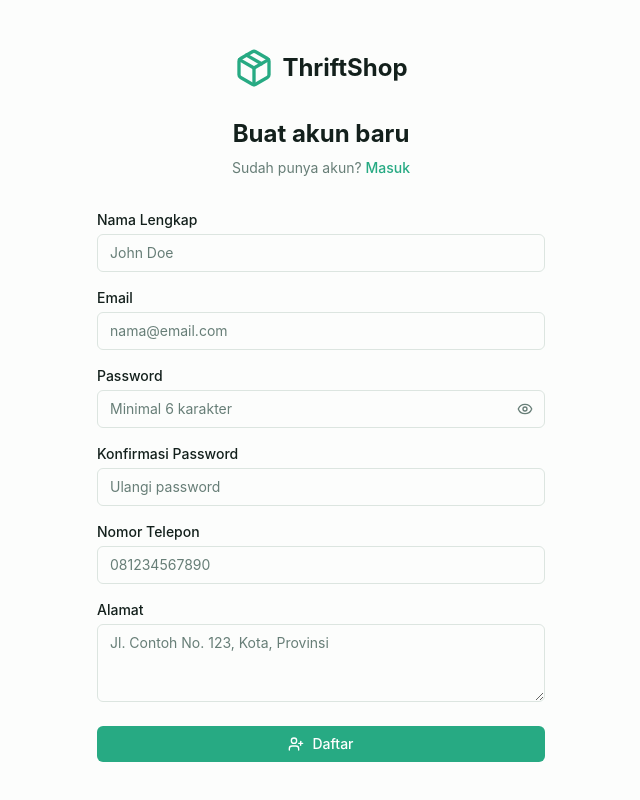
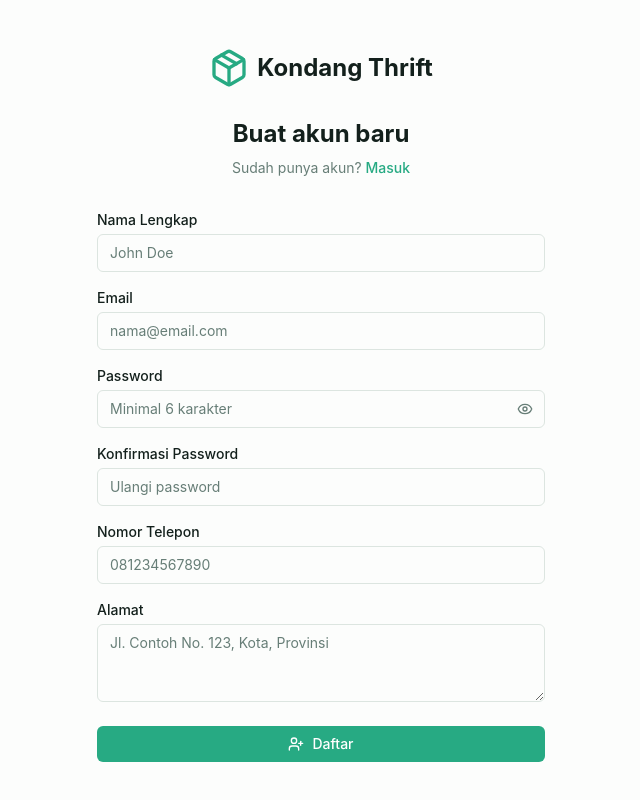
Before and after one commit to Djastin28/thrift-app-fe, a React (Vite) app: page /register in a window 1280 px wide. Shown: the top 800 px of the page, without its empty margins (319-959 px from the left). Built offline with nearby package versions, Linux system fonts and the light colour scheme; no server answers.

Commit message:
feat: fixing nama aplikasi ke kondang thrift

```diff
--- a/index.html
+++ b/index.html
@@ -4,7 +4,7 @@
     <meta charset="UTF-8" />
     <link rel="icon" type="image/svg+xml" href="/vite.svg" />
     <meta name="viewport" content="width=device-width, initial-scale=1.0" />
-    <title>thrift-app-fe</title>
+    <title>Kondang Thrift - Marketplace Barang Preloved</title>
   </head>
   <body>
     <div id="root"></div>
--- a/src/components/layout/Footer.jsx
+++ b/src/components/layout/Footer.jsx
@@ -13,7 +13,7 @@ export function Footer() {
                 <Package className="h-5 w-5" />
               </div>
               <span className="text-xl font-bold bg-gradient-to-r from-primary to-accent bg-clip-text text-transparent">
-                ThriftShop
+                Kondang Thrift
               </span>
             </Link>
             <p className="text-sm text-muted-foreground leading-relaxed">
@@ -83,7 +83,7 @@ export function Footer() {
             <ul className="space-y-3 text-sm">
               <li className="flex items-center gap-2 text-muted-foreground">
                 <Mail className="h-4 w-4 text-primary" />
-                support@thriftshop.com
+                support@kondangthrift.com
               </li>
               <li className="flex items-center gap-2 text-muted-foreground">
                 <Phone className="h-4 w-4 text-primary" />
@@ -91,7 +91,7 @@ export function Footer() {
               </li>
               <li className="flex items-start gap-2 text-muted-foreground">
                 <MapPin className="h-4 w-4 text-primary shrink-0 mt-0.5" />
-                Jakarta, Indonesia
+                Surkarta, Indonesia
               </li>
             </ul>
           </div>
@@ -99,7 +99,7 @@ export function Footer() {
 
         <div className="mt-10 border-t pt-8 flex flex-col md:flex-row items-center justify-between gap-4">
           <p className="text-sm text-muted-foreground">
-            &copy; {new Date().getFullYear()} ThriftShop. All rights reserved.
+            &copy; {new Date().getFullYear()} Kondang Thrift. All rights reserved.
           </p>
           <div className="flex items-center gap-6 text-sm text-muted-foreground">
             <a href="#" className="hover:text-primary transition-colors">Kebijakan Privasi</a>
--- a/src/components/layout/Header.jsx
+++ b/src/components/layout/Header.jsx
@@ -46,7 +46,7 @@ export function Header() {
             <Package className="h-5 w-5" />
           </div>
           <span className="text-xl font-bold bg-gradient-to-r from-primary to-accent bg-clip-text text-transparent">
-            ThriftShop
+            Kondang Thrift
           </span>
         </Link>
 
--- a/src/pages/auth/Login.jsx
+++ b/src/pages/auth/Login.jsx
@@ -64,7 +64,7 @@ export default function Login() {
           <div className="flex h-10 w-10 items-center justify-center rounded-xl bg-white/20 backdrop-blur-sm">
             <Package className="h-6 w-6 text-white" />
           </div>
-          <span className="text-2xl font-bold text-white">ThriftShop</span>
+          <span className="text-2xl font-bold text-white">Kondang Thrift</span>
         </Link>
         <div>
           <h1 className="text-4xl font-bold text-white mb-4">
@@ -75,7 +75,7 @@ export default function Login() {
           </p>
         </div>
         <p className="text-sm text-white/60">
-          © 2025 ThriftShop. All rights reserved.
+          © 2025 Kondang Thrift. All rights reserved.
         </p>
       </div>
 
@@ -88,7 +88,7 @@ export default function Login() {
               <div className="flex h-10 w-10 items-center justify-center rounded-xl bg-primary">
                 <Package className="h-6 w-6 text-white" />
               </div>
-              <span className="text-2xl font-bold bg-gradient-to-r from-primary to-accent bg-clip-text text-transparent">ThriftShop</span>
+              <span className="text-2xl font-bold bg-gradient-to-r from-primary to-accent bg-clip-text text-transparent">Kondang Thrift</span>
             </Link>
           </div>
 
--- a/src/pages/auth/Register.jsx
+++ b/src/pages/auth/Register.jsx
@@ -71,7 +71,7 @@ export default function Register() {
         <div className="text-center">
           <Link to="/" className="inline-flex items-center space-x-2">
             <Package className="h-10 w-10 text-primary" />
-            <span className="text-2xl font-bold">ThriftShop</span>
+            <span className="text-2xl font-bold">Kondang Thrift</span>
           </Link>
           <h2 className="mt-6 text-2xl font-bold">Buat akun baru</h2>
           <p className="mt-2 text-sm text-muted-foreground">
--- a/src/pages/customer/Home.jsx
+++ b/src/pages/customer/Home.jsx
@@ -51,7 +51,7 @@ export default function Home() {
 
   useEffect(() => {
     fetchItems();
-  }, [page, search, selectedCategory, condition, minPrice, maxPrice, sortBy, sortOrder]);
+  }, [page, search, selectedCategory, condition, minPrice, maxPrice, sortBy, sortOrder, fetchItems]);
 
   const fetchCategories = async () => {
     try {
@@ -249,7 +249,7 @@ export default function Home() {
     <div className="min-h-screen bg-slate-50">
       {/* Promo Banner */}
       <AnnouncementBanner variant="promo">
-        🎉 Selamat datang di ThriftShop! Temukan barang preloved berkualitas dengan harga terbaik
+        🎉 Selamat datang di Kondang Thrift! Temukan barang preloved berkualitas dengan harga terbaik
       </AnnouncementBanner>
 
       {/* Hero Section */}
```
Also changed, not shown: 2 other files (tests, documents, lock files or other folders).
